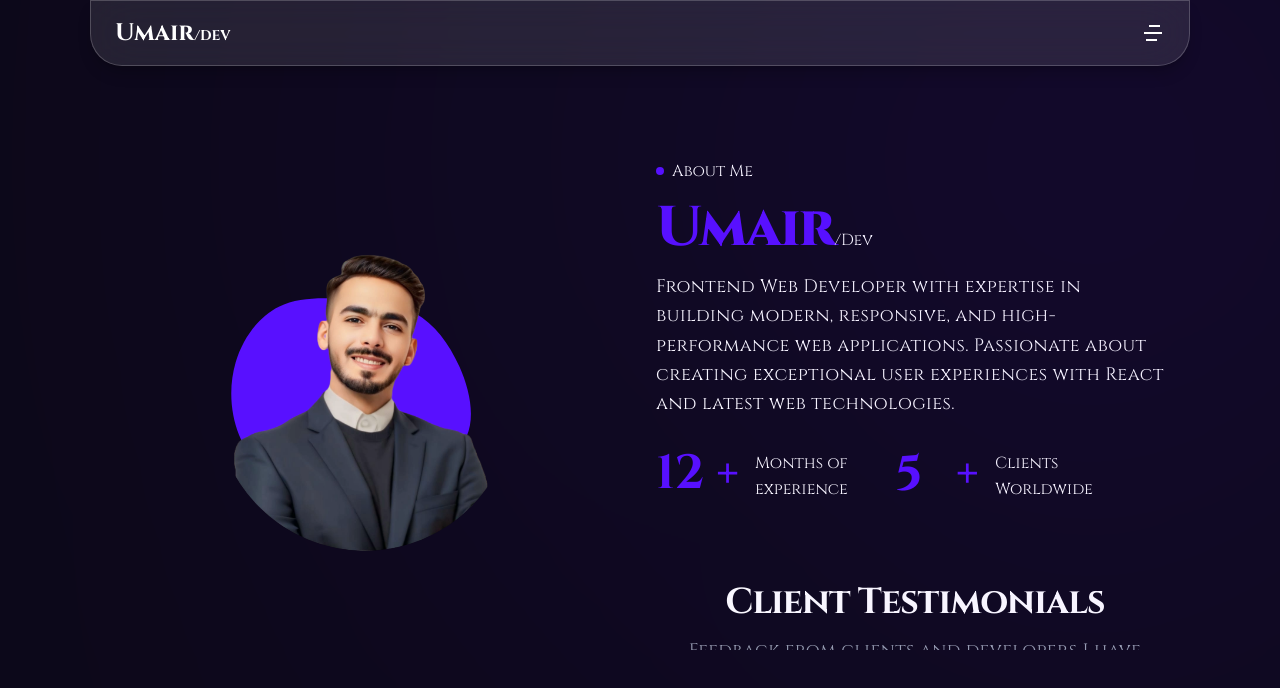
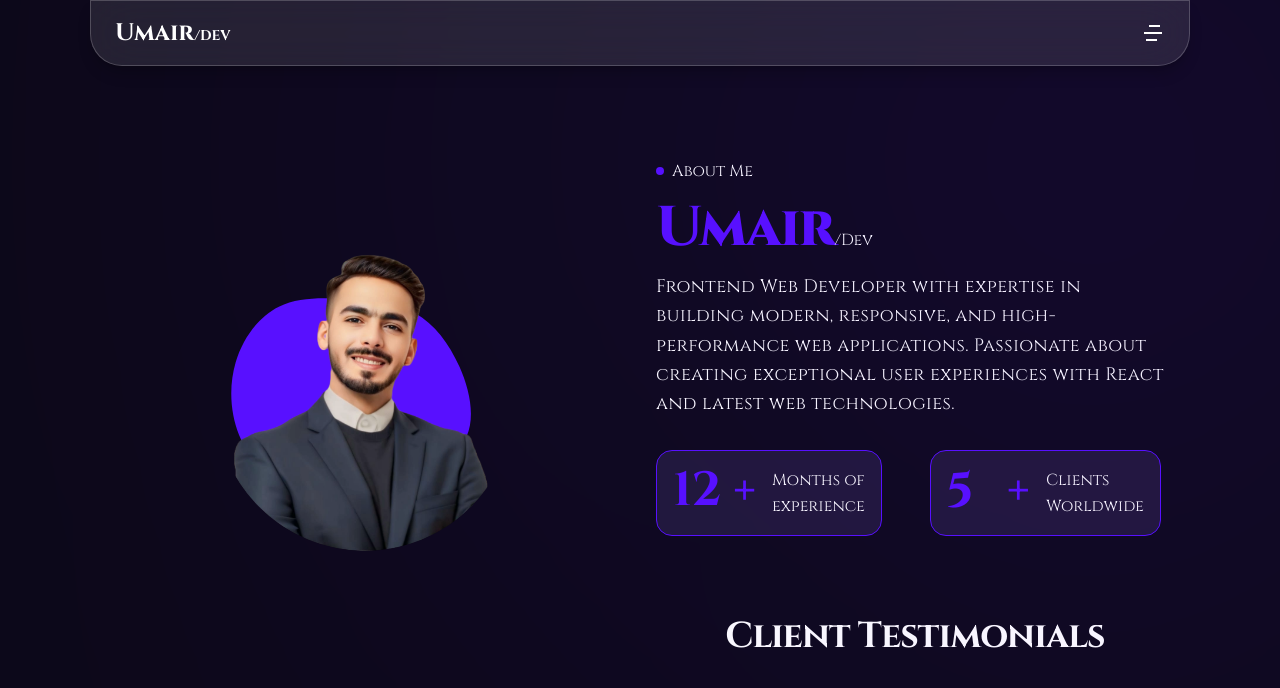
Before and after one commit to Umair-dev55/umair-ali-dev, a Next.js app: page /about in a window 1280 px wide. Shown: the top 688 px of the page. Built offline with nearby package versions, Linux system fonts and the light colour scheme.

Commit message:
hover effects bg add

```diff
--- a/src/components/AboutStats.jsx
+++ b/src/components/AboutStats.jsx
@@ -2,8 +2,8 @@ import CountUp from "react-countup";
 
 const AboutStats = () => {
   return (
-    <div className="flex flex-col xl:flex-row xl:items-center gap-8 xl:gap-12">
-      <div className="flex gap-4">
+    <div className="flex flex-col justify-center lg:flex-row xl:items-center gap-8 xl:gap-12">
+      <div className="flex gap-4 bg-tertiary rounded-2xl p-4 hover:bg-tertiary-hover border border-accent hover:border-accent-hover">
         <div className="text-5xl font-bold text-accent flex">
           <CountUp
             start={0}
@@ -18,7 +18,7 @@ const AboutStats = () => {
           Months of <br /> experience
         </span>
       </div>
-      <div className="flex gap-4">
+      <div className="flex gap-4 bg-tertiary rounded-2xl p-4 hover:bg-tertiary-hover border border-accent hover:border-accent-hover">
         <div className="text-5xl font-bold text-accent flex">
           <CountUp
             start={0}
```
